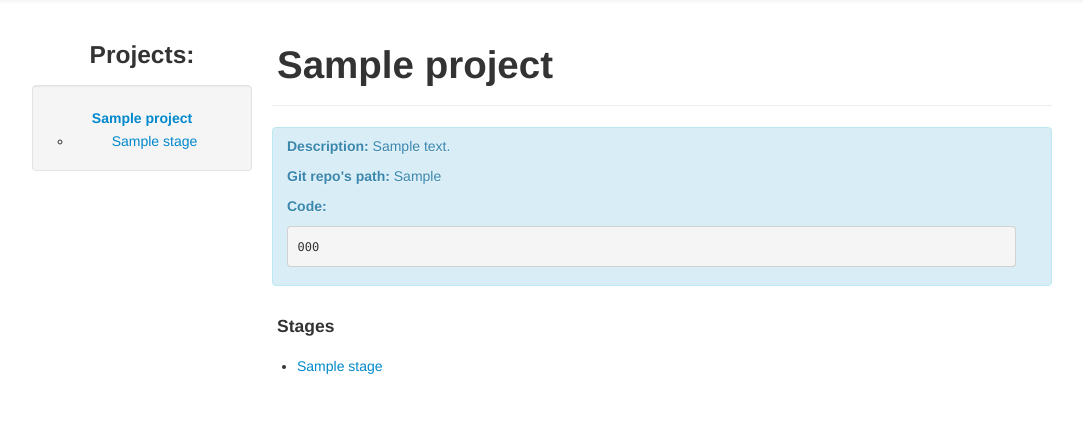
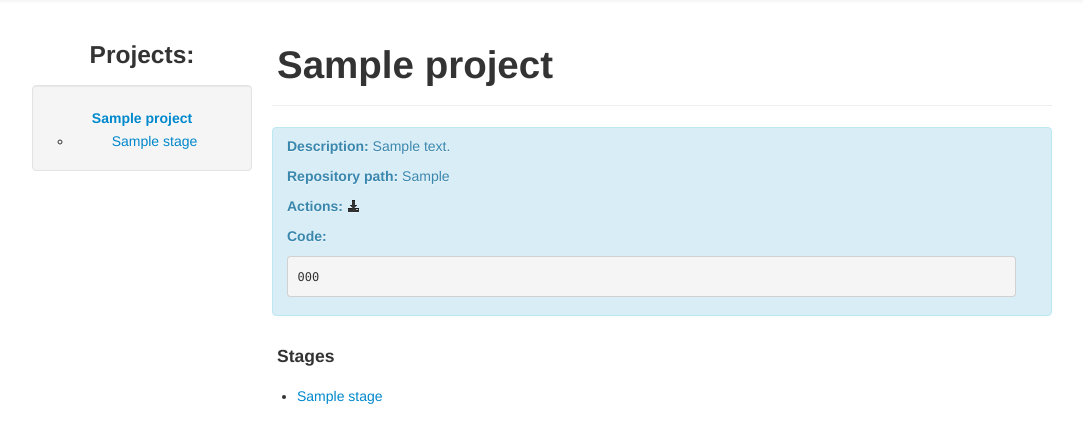
Before and after one commit to guilhermesouza/aurora, a Flask app: page /projects/view/1 in a window 1280 px wide. Shown: the part 42-485 px from the top of the page, without its empty margins (8-1091 px from the left). Run offline with Flask 2, Linux system fonts and the light colour scheme; a user stored in the database is signed in; tables that the repository leaves empty hold one stand-in row (values such as "Sample post"); parts of the project's set-up code (start-up, migrations or seed data) failed here and were passed over.

Commit message:
Add repository actions.

```diff
--- a/aurora_app/constants.py
+++ b/aurora_app/constants.py
@@ -9,6 +9,8 @@ PERMISSIONS = {
     ROLES["ADMIN"]: [
         # Projects
         "create_project", "edit_project", "delete_project",
+        # Repositories
+        "clone_repository", "remove_repository",
         # Stages
         "create_stage", "edit_stage", "delete_stage", "deploy_stage",
         # Tasks
--- a/aurora_app/models.py
+++ b/aurora_app/models.py
@@ -1,4 +1,6 @@
 from datetime import datetime
+import os
+
 from aurora_app.constants import ROLES, PERMISSIONS, STATUSES
 from aurora_app.database import db
 from werkzeug.security import generate_password_hash, check_password_hash
@@ -51,7 +53,7 @@ class Project(db.Model):
     id = db.Column(db.Integer, primary_key=True)
     name = db.Column(db.String(32), nullable=False)
     description = db.Column(db.String(128), default='')
-    repo_path = db.Column(db.String(128), default='')
+    repository_path = db.Column(db.String(128), default='')
     code = db.Column(db.Text(), default='')
     # Relations
     stages = db.relationship("Stage", backref="project")
@@ -59,8 +61,13 @@ class Project(db.Model):
     def __init__(self, *args, **kwargs):
         super(Project, self).__init__(*args, **kwargs)
 
-    def get_path_name(self):
-        return self.name.lower()
+    def get_path(self):
+        """Returns path of project's git repository on local machine."""
+        from aurora_app import app
+        return os.path.join(app.config['AURORA_PATH'], self.name.lower())
+
+    def repository_folder_exists(self):
+        return os.path.exists(self.get_path())
 
     def __repr__(self):
         return self.name
--- a/aurora_app/static/css/style.css
+++ b/aurora_app/static/css/style.css
@@ -9,6 +9,7 @@ div.CodeMirror {
 .pointer {cursor: pointer;}
 .bigger {font-size: 26px;}
 .arrows {padding: 15px;}
+#actions a {display: none;}
 /* Loading buttons */
 .btn.loading {
     background-image: -webkit-gradient(linear, 0 0, 100% 100%,
--- a/aurora_app/templates/projects/form.html
+++ b/aurora_app/templates/projects/form.html
@@ -14,10 +14,10 @@
 
     {{ errors.show(form.description) }}
 
-    <li>{{ form.repo_path.label }}</li>
-    <li>{{ form.repo_path(class='input-xlarge') }}</li>
+    <li>{{ form.repository_path.label }}</li>
+    <li>{{ form.repository_path(class='input-xlarge') }}</li>
 
-    {{ errors.show(form.repo_path) }}
+    {{ errors.show(form.repository_path) }}
 
     <li>{{ form.code.label }}</li>
     <li>{{ form.code }}</li>
--- a/aurora_app/templates/projects/view.html
+++ b/aurora_app/templates/projects/view.html
@@ -17,7 +17,11 @@
 
   <div class='alert alert-info'>
     <p><strong>Description:</strong> {{ project.description }}</p>
-    <p><strong>Git repo's path:</strong> {{ project.repo_path }}</p>
+    <p><strong>Repository path:</strong> {{ project.repository_path }}</p>
+    <p id="actions"><strong>Actions:</strong>
+      <a data-action="clone_repository" data-toggle='tooltip' data-placement='top' data-original-title="Clone repository"><i class='icon-download-alt'></i></a>
+      <a data-action="remove_repository" data-toggle='tooltip' data-placement='top' data-original-title="Remove repository"><i class='icon-remove'></i></a>
+    </p>
     <p><strong>Code:</strong></p>
     <pre><code lang="python">{{ project.code }}</code></pre>
   </div>
@@ -46,6 +50,44 @@
 
   <script>
     $(function() {
+      // Enable actions tooltips
+      $('#actions').tooltip({
+        selector: "a[data-toggle=tooltip]"
+      });
+      // Show available actions
+      {% if project.repository_folder_exists() %}
+        $("#actions a[data-action='remove_repository']").show();
+      {% else %}
+        {% if project.repository_path %}
+          $("#actions a[data-action='clone_repository']").show();
+        {% endif %}
+      {% endif %}
+      // Actions hook
+      $("#actions a[data-action]").click(function() {
+        var _this = $(this);
+        var action = $(this).data('action');
+        $.ajax({
+          url:'{{ url_for('projects.execute', id=project.id) }}',
+          data: {'action': action},
+          type:'post',
+          success: function(data) {
+            var result = $.parseJSON(data);
+            if (!result.error) {
+              $(_this).hide();
+              // Actions after result
+              if (action == 'clone_repository') {
+                // Show 'remove_repository' button.
+                $("#actions a[data-action='remove_repository']").show();
+              }
+              if (action == 'remove_repository') {
+                // Show 'clone_repository' button.
+                $("#actions a[data-action='clone_repository']").show();
+              }
+            }
+          }
+        });
+      });
+      // Delete button hook
       $("#delete").click(function() {
         bootbox.confirm("Are you sure?<br />All stages will be removed.", function(result) {
           if (result) {
--- a/aurora_app/views/projects.py
+++ b/aurora_app/views/projects.py
@@ -1,11 +1,12 @@
-from flask import Blueprint, render_template, url_for, redirect, request, g
+from flask import (Blueprint, render_template, url_for, redirect, request, g,
+                   json)
 
 from aurora_app.decorators import must_be_able_to
 from aurora_app.forms import ProjectForm
 from aurora_app.models import Project
 from aurora_app.database import db, get_or_404
 from aurora_app.helpers import notify
-from aurora_app.tasks import clone_git_project
+from aurora_app.tasks import clone_repository, remove_repository
 
 mod = Blueprint('projects', __name__, url_prefix='/projects')
 
@@ -31,6 +32,7 @@ def create():
 @mod.route('/view/<int:id>')
 def view(id):
     project = get_or_404(Project, id=id)
+    # clone_git_project.delay(project, g.user.id)
     return render_template('projects/view.html', project=project)
 
 
@@ -67,3 +69,22 @@ def delete(id):
     db.session.commit()
 
     return redirect(url_for('main.index'))
+
+
+TASKS = {
+    'clone_repository': clone_repository,
+    'remove_repository': remove_repository
+}
+
+
+@mod.route('/execute/<int:id>', methods=['POST'])
+def execute(id):
+    project = get_or_404(Project, id=id)
+    action = request.form.get('action')
+    if g.user.can(action):
+        TASKS[action](project)
+        return json.dumps({'error': False})
+
+    notify(u"""Can't execute "{}.{}".""".format(project.name, action),
+           category='error', action=action, user_id=g.user.id)
+    return json.dumps({'error': True})
--- a/manage.py
+++ b/manage.py
@@ -27,7 +27,8 @@ def init_develop_db():
     user = User(username='user', password='user')
     db.session.add(user)
 
-    project = Project(name='Aurora')
+    project = Project(name='Aurora',
+                      repository_path='https://github.com/ak3n/aurora.git')
     db.session.add(project)
 
     stage = Stage(name='Development', project=project)
```
Also changed, not shown: aurora_app/tasks.py (+30 -14 lines).
